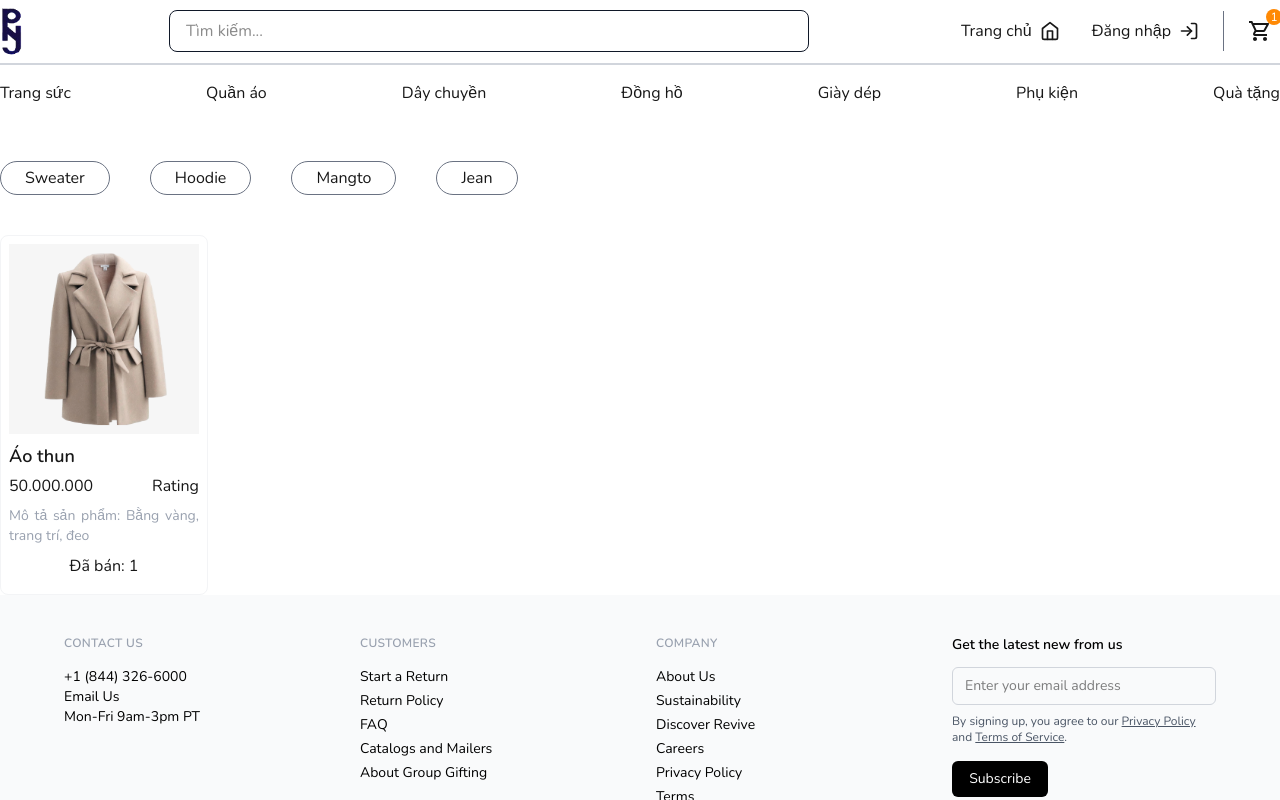
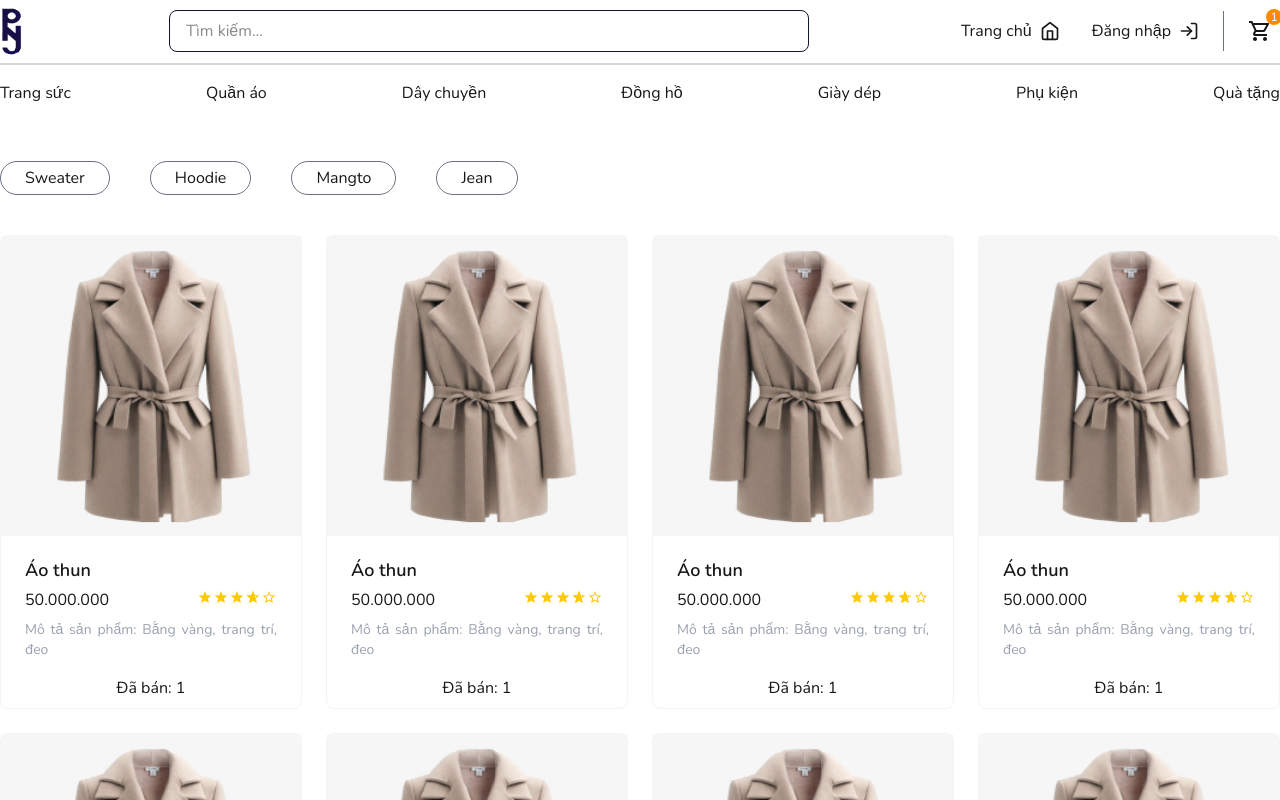
Before and after one commit to TaikiInomata/AuraBloom, a Next.js app in the folder DockerEnv/frontend/: page /products in a window 1280 px wide. Shown: the top 800 px of the page. Built offline with nearby package versions, Linux system fonts and the light colour scheme.

Commit message:
Complete Product List UI

```diff
--- a/DockerEnv/frontend/app/products/page.tsx
+++ b/DockerEnv/frontend/app/products/page.tsx
@@ -2,7 +2,6 @@ import ProductCard from '@/components/product-card'
 
 export default function ProductsPage() {
   return (
-    <div>
     <div className="">
       <div className="container mx-auto">
         <ul className="p-0 flex items-center justify-between w-full py-4">
@@ -16,18 +15,16 @@ export default function ProductsPage() {
         </ul>
 
         <ul className="flex items-center gap-10 my-10">
-            <li className="border border-gray-500 rounded-full py-1 px-6">Sweater</li>
-            <li className="border border-gray-500 rounded-full py-1 px-6">Hoodie</li>
-            <li className="border border-gray-500 rounded-full py-1 px-6">Mangto</li>
-            <li className="border border-gray-500 rounded-full py-1 px-6">Jean</li>
+          <li className="border border-gray-500 rounded-full py-1 px-6 cursor-pointer hover:border-[2px]">Sweater</li>
+          <li className="border border-gray-500 rounded-full py-1 px-6 cursor-pointer hover:border-[2px]">Hoodie</li>
+          <li className="border border-gray-500 rounded-full py-1 px-6 cursor-pointer hover:border-[2px]">Mangto</li>
+          <li className="border border-gray-500 rounded-full py-1 px-6 cursor-pointer hover:border-[2px]">Jean</li>
         </ul>
 
-          <div className="">
-            <ProductCard />
+        <div className="grid grid-cols-4 gap-6 mb-10">
+          {[...Array(40)].map((_, index) => (<ProductCard key={index}/>))}
         </div>
       </div>
     </div>
-
-    </div>
   )
 }
--- a/DockerEnv/frontend/components/product-card.tsx
+++ b/DockerEnv/frontend/components/product-card.tsx
@@ -1,18 +1,22 @@
 import productImg from '@/assets/productcard.png'
 import Image from 'next/image'
+import RatingComp from './rating'
+
 
 export default function ProductCard() {
   return (
-    <div className='max-w-52 h-fit border border-gray-100 p-2 rounded-lg'>
+    <div className='h-fit border border-gray-100 rounded-lg'>
       <div>
         <Image src={productImg} alt='' width={undefined} height={undefined} className='w-full aspect-square' />
       </div>
 
-      <div className='my-2'>
+      <div className='my-2 py-2 px-6'>
         <div className='text-lg font-semibold my-1'>Áo thun</div>
         <div className='flex items-center justify-between mb-2'>
           <div>50.000.000</div>
-          <div>Rating</div>
+          <div>
+            <RatingComp />
+          </div>
         </div>
         <p className='text-sm text-justify text-gray-400'>Mô tả sản phẩm: Bằng vàng, trang trí, đeo</p>
       </div>
--- /dev/null
+++ b/DockerEnv/frontend/components/rating.tsx
@@ -0,0 +1,20 @@
+'use client'
+
+import { IoMdStar, IoMdStarOutline } from 'react-icons/io'
+import Rating from 'react-rating'
+
+function RatingComp() {
+  return (
+    <div>
+      <Rating
+        emptySymbol={<IoMdStarOutline />}
+        fullSymbol={<IoMdStar />}
+        initialRating={3.6}
+        readonly
+        className='text-[#FBCA04] text-md leading-none'
+      />
+    </div>
+  )
+}
+
+export default RatingComp
```
Lines whose indentation alone changed are shown as unchanged.
